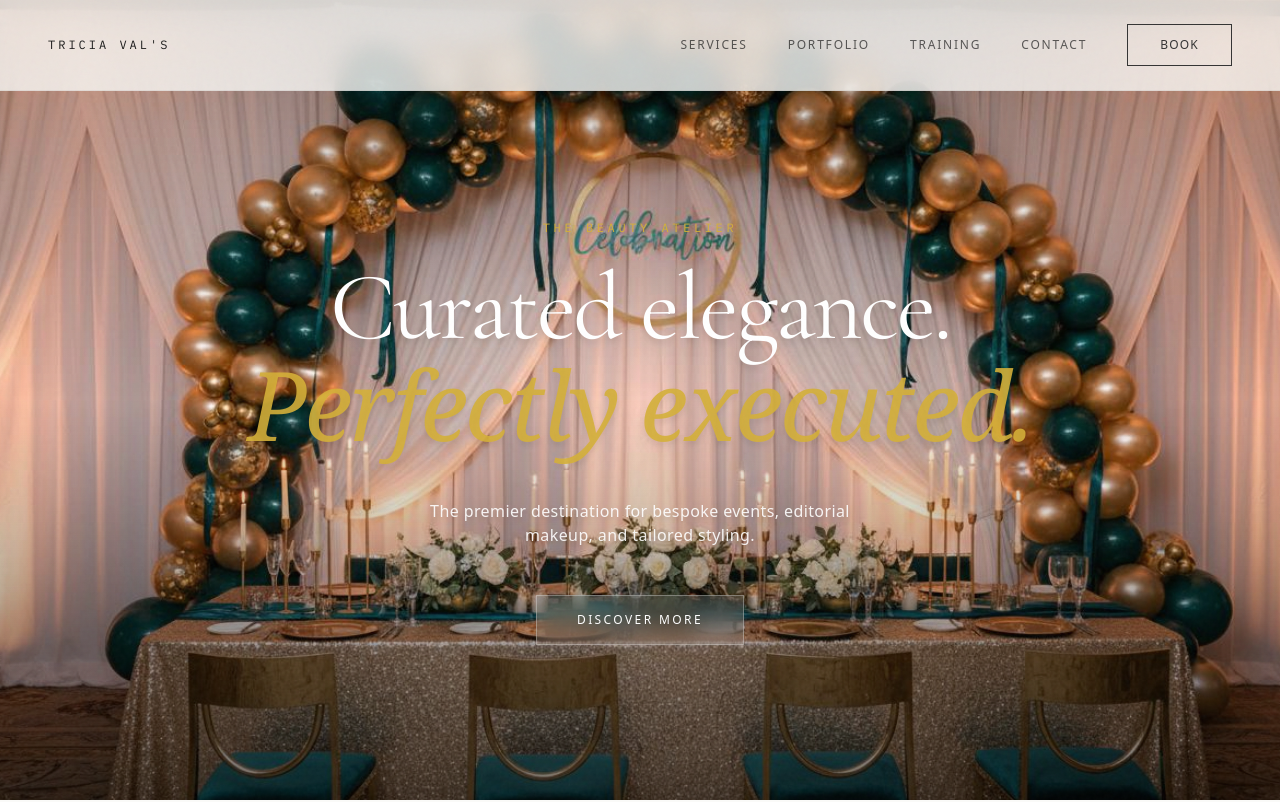
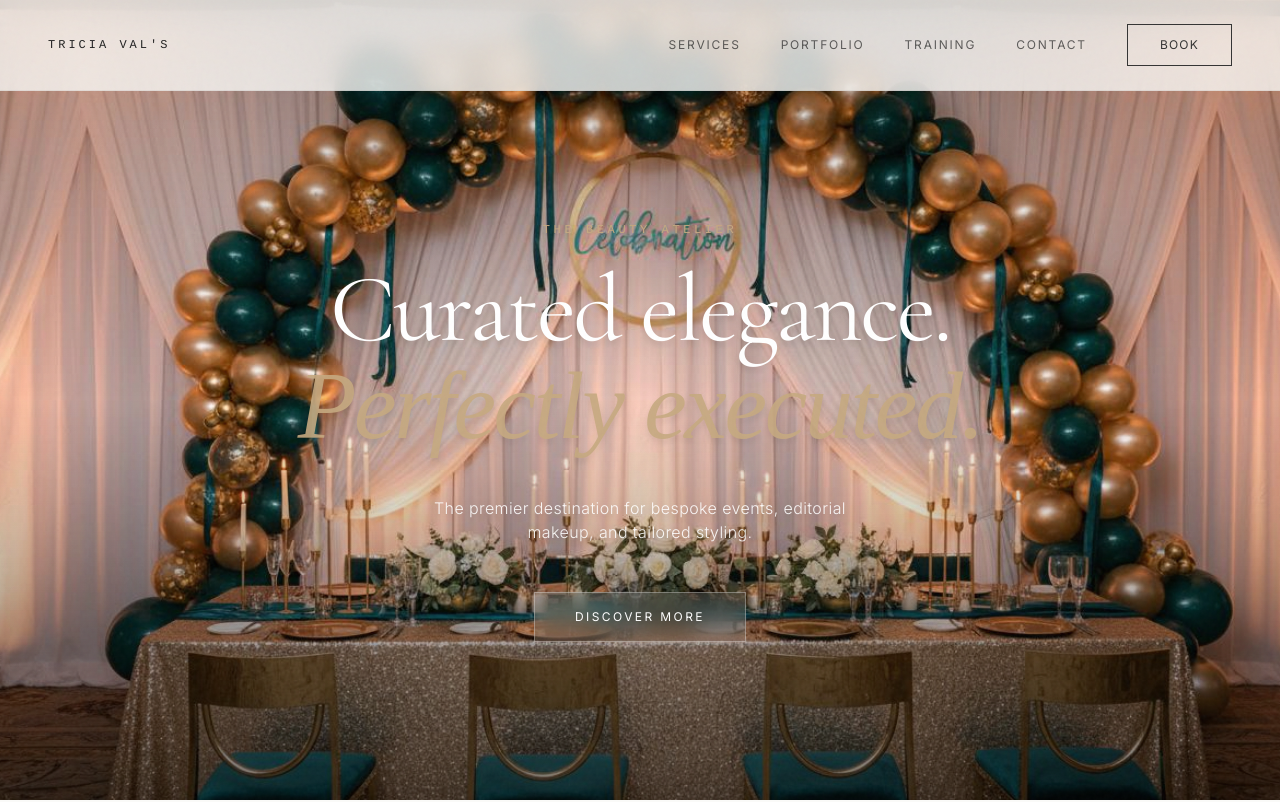
Before and after one commit to Dressy10/tvd, a React (Vite) app in the folder app/: page / in a window 1280 px wide. Shown: the top 802 px of the page. Built offline with nearby package versions, Linux system fonts and the light colour scheme.

Commit message:
Update tailwind.config.js

```diff
--- a/app/tailwind.config.js
+++ b/app/tailwind.config.js
@@ -10,11 +10,12 @@ module.exports = {
         ring: "hsl(var(--ring))",
         background: "hsl(var(--background))",
         foreground: "hsl(var(--foreground))",
-        // New color palette: Champagne Gold, Teal Green, White
+
+        // Refined Editorial Color Palette
         champagne: {
-          DEFAULT: "#D4AF37",
-          light: "#E5C76B",
-          dark: "#B8960C",
+          DEFAULT: "#C5A880", // Muted, editorial gold
+          light: "#E3D3BE",
+          dark: "#A3865D",
           50: "#FCF9E8",
           100: "#F8F0C8",
         },
@@ -26,8 +27,9 @@ module.exports = {
           100: "#B3E0E0",
         },
         ivory: "#FAFAF8",
-        charcoal: "#1A1A1A",
-        "soft-gray": "#6B7280",
+        charcoal: "#222222", // Softer black for a high-end feel
+        "soft-gray": "#737373",
+
         primary: {
           DEFAULT: "hsl(var(--primary))",
           foreground: "hsl(var(--primary-foreground))",
@@ -58,9 +60,11 @@ module.exports = {
         },
       },
       fontFamily: {
-        display: ['Cormorant Garamond', 'serif'],
-        body: ['Inter', 'sans-serif'],
-        mono: ['IBM Plex Mono', 'monospace'],
+        // Mapped exactly to the classes used in App.tsx
+        sans: ['Inter', 'Helvetica Neue', 'sans-serif'],
+        serif: ['Playfair Display', 'Times New Roman', 'serif'],
+        display: ['Cormorant Garamond', 'Didot', 'serif'],
+        mono: ['Space Mono', 'Courier', 'monospace'],
       },
       borderRadius: {
         '4xl': '28px',
@@ -72,9 +76,9 @@ module.exports = {
       },
       boxShadow: {
         xs: "0 1px 2px 0 rgb(0 0 0 / 0.05)",
-        card: "0 12px 32px rgba(0,0,0,0.08)",
-        'card-hover': "0 20px 48px rgba(0,0,0,0.12)",
-        button: "0 8px 20px rgba(212, 175, 55, 0.25)",
+        card: "0 12px 32px rgba(0,0,0,0.04)", // Softened the shadow opacity for luxury feel
+        'card-hover': "0 20px 48px rgba(0,0,0,0.08)",
+        button: "0 8px 20px rgba(197, 168, 128, 0.25)", // Matched to new champagne hex
         teal: "0 8px 20px rgba(13, 115, 119, 0.25)",
       },
       keyframes: {
```
